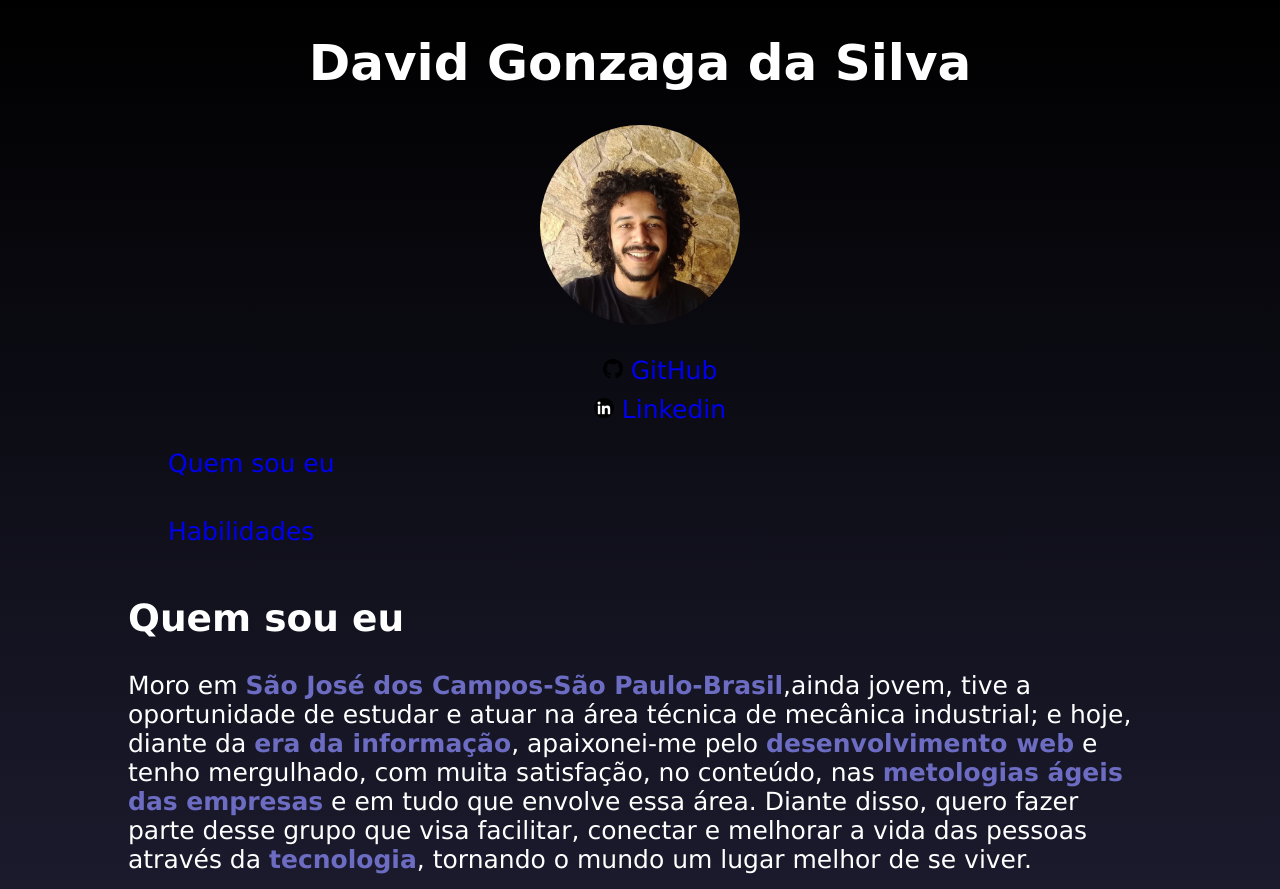
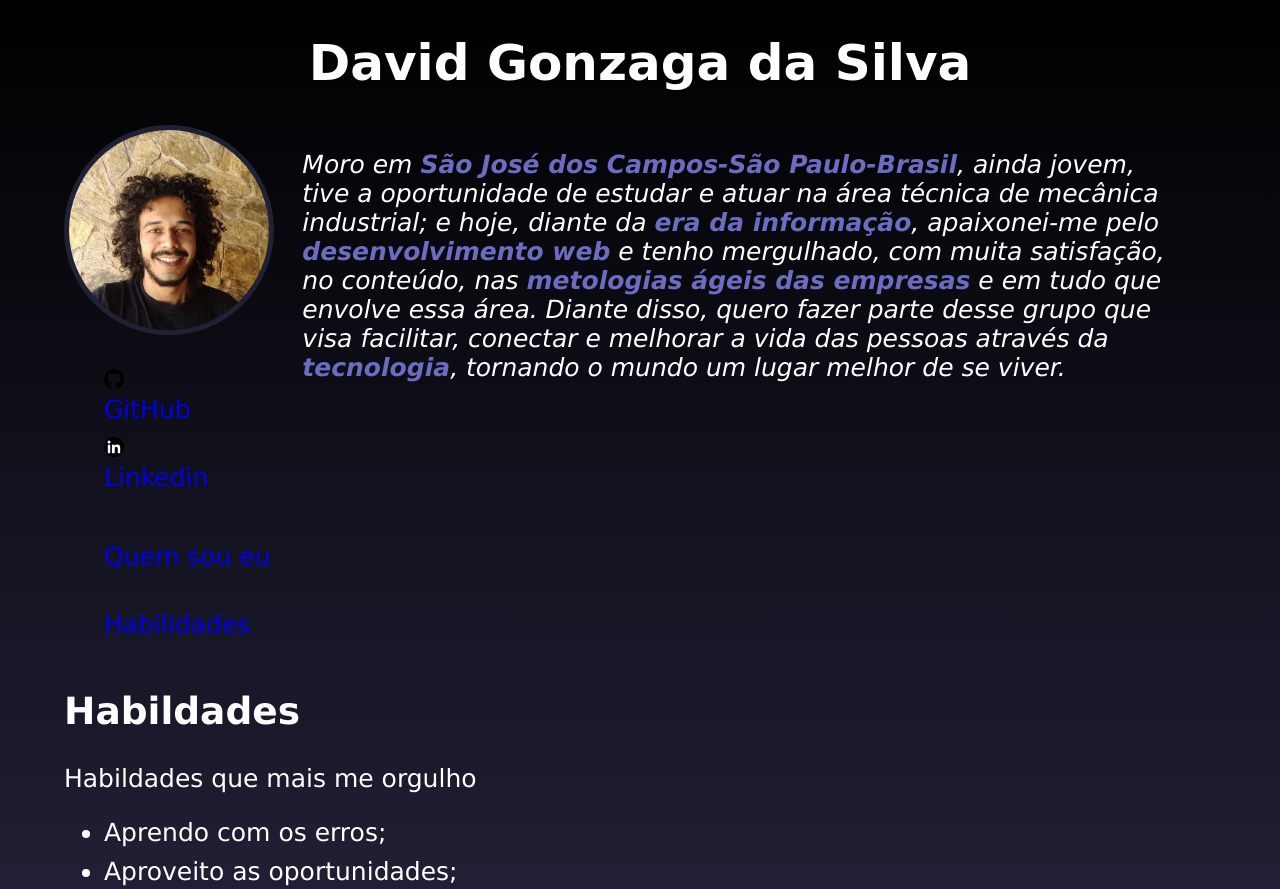
Before and after one commit to Gonzagadavid/portfolio-trybe, a plain HTML site: page index.html in a window 1280 px wide. Shown: the top 889 px of the page. Drawn offline with Linux system fonts and the light colour scheme.

Commit message:
colocado a foto e a descrição em blocos, colocado a descrição ao lado da foto, e centralizado nome

```diff
--- a/index.html
+++ b/index.html
@@ -6,72 +6,27 @@
   <meta name="viewport" content="width=device-width, initial-scale=1.0">
   <title>David Gonzaga</title>
   <link rel="stylesheet" href="style.css">
-  <style>
-     /* body{
-      width: 80%;
-      margin: auto;
-      color: #fff;
-      font-size: 25px;
-      font-family: Geneva, sans-serif;
-      background: linear-gradient(0deg, rgb(51, 49, 84), rgb(0, 0, 0));
-    }
-
-    h1{
-      text-align: center;
-      font-size: 2em;
-      font-family: cursive, sans-serif;
-    }
-
-    h2 {
-      margin-top: 50px;
-    }
-
-    strong {
-      color: rgb(108, 108, 194);
-    }
-
-    a {
-      text-decoration: none;
-    }
-
-    li {
-      list-style: none;
-      margin-top: 10px;
-    }
-    .perfil {
-      text-align: center;
-    }
-
-    .images {
-      border-radius: 50%;
-      object-fit: cover;
-      height: 200px;
-    }
-
-    .list li{
-      list-style: disc;
-    } */
-  </style>
 </head>
 <body>
 
   <h1>David Gonzaga da Silva</h1>
-  <div class="perfil">
-    <img src="./images/perfil.jpg" alt="foto de David Gonzaga"   width="200px" id="foto" class="images">
-
+  <div class="header">
+    <div class="header-left">
+      <img  src="./images/perfil.jpg" alt="foto de David Gonzaga"   width="200px" id="foto" >
+      <ul>
+        <li> <img src="/images/git-hub.webp" alt="icon do github" width="20px"><a href="https://github.com/Gonzagadavid">  GitHub</a></li>
+        <li><img src="/images/likedin.webp" alt="icon do likedin" width="20px"><a href="https://www.linkedin.com/in/david-gonzaga/">  Linkedin</a></li>
+      </ul>
+    </div>
+    <div class='header-right'>
+      <p>Moro em <Strong>São José dos Campos-São Paulo-Brasil</Strong>, ainda jovem, tive a oportunidade de estudar e atuar na área técnica de mecânica industrial; e hoje, diante da <strong>era da informação</strong>, apaixonei-me pelo <strong>desenvolvimento web</strong> e tenho mergulhado, com muita satisfação, no conteúdo, nas <strong>metologias ágeis das empresas</strong> e em tudo que envolve essa área. Diante disso, quero fazer parte desse grupo que visa facilitar, conectar e melhorar a vida das pessoas através da <strong>tecnologia</strong>, tornando o mundo um lugar melhor de se viver.</p>
+    </div>
+  </div>
     <ul>
-      <li> <img src="/images/git-hub.webp" alt="icon do github" width="20px"><a href="https://github.com/Gonzagadavid">  GitHub</a></li>
-      <li><img src="/images/likedin.webp" alt="icon do likedin" width="20px"><a href="https://www.linkedin.com/in/david-gonzaga/">  Linkedin</a></li>
-    </ul>
-  </div>
-
-  <ul>
     <li><a href="#description">Quem sou eu</a></li><br>
     <li><a href="#skills">Habilidades</a></li>
   </ul>
 
-  <h2 id="description">Quem sou eu</h2>
-  <p>Moro em <Strong>São José dos Campos-São Paulo-Brasil</Strong>,ainda jovem, tive a oportunidade de estudar e atuar na área técnica de mecânica industrial; e hoje, diante da <strong>era da informação</strong>, apaixonei-me pelo <strong>desenvolvimento web</strong> e tenho mergulhado, com muita satisfação, no conteúdo, nas <strong>metologias ágeis das empresas</strong> e em tudo que envolve essa área. Diante disso, quero fazer parte desse grupo que visa facilitar, conectar e melhorar a vida das pessoas através da <strong>tecnologia</strong>, tornando o mundo um lugar melhor de se viver.</p>
 
   <h2 id="skills">Habildades</h2>
   <p>Habildades que mais me orgulho</p>
--- a/style.css
+++ b/style.css
@@ -1,5 +1,5 @@
 body{
-  width: 80%;
+  width: 90%;
   margin: auto;
   color: #fff;
   font-size: 25px;
@@ -7,7 +7,7 @@ body{
   background: linear-gradient(0deg, rgb(51, 49, 84), rgb(0, 0, 0));
 }
 
-h1{
+h1 {
   text-align: center;
   font-size: 2em;
   font-family: cursive, sans-serif;
@@ -29,16 +29,39 @@ li {
   list-style: none;
   margin-top: 10px;
 }
-.perfil {
-  text-align: center;
+
+.header{
+  width: 100%;
 }
 
-.images {
+.header-left {
+  width: 20%;
+  display: inline-block;
+}
+
+.header-left li {
+  max-width: 20%;
+}
+
+.header-right {
+  max-width: 75%;
+  font-style: italic;
+  display: inline-block;
+  vertical-align: top;
+}
+
+#foto {
   border-radius: 50%;
   object-fit: cover;
   height: 200px;
+  border: solid 5px rgb(33, 33, 54);
 }
 
 .list li{
   list-style: disc;
 }
+
+.skills {
+  /* clear: both; */
+
+}
```
